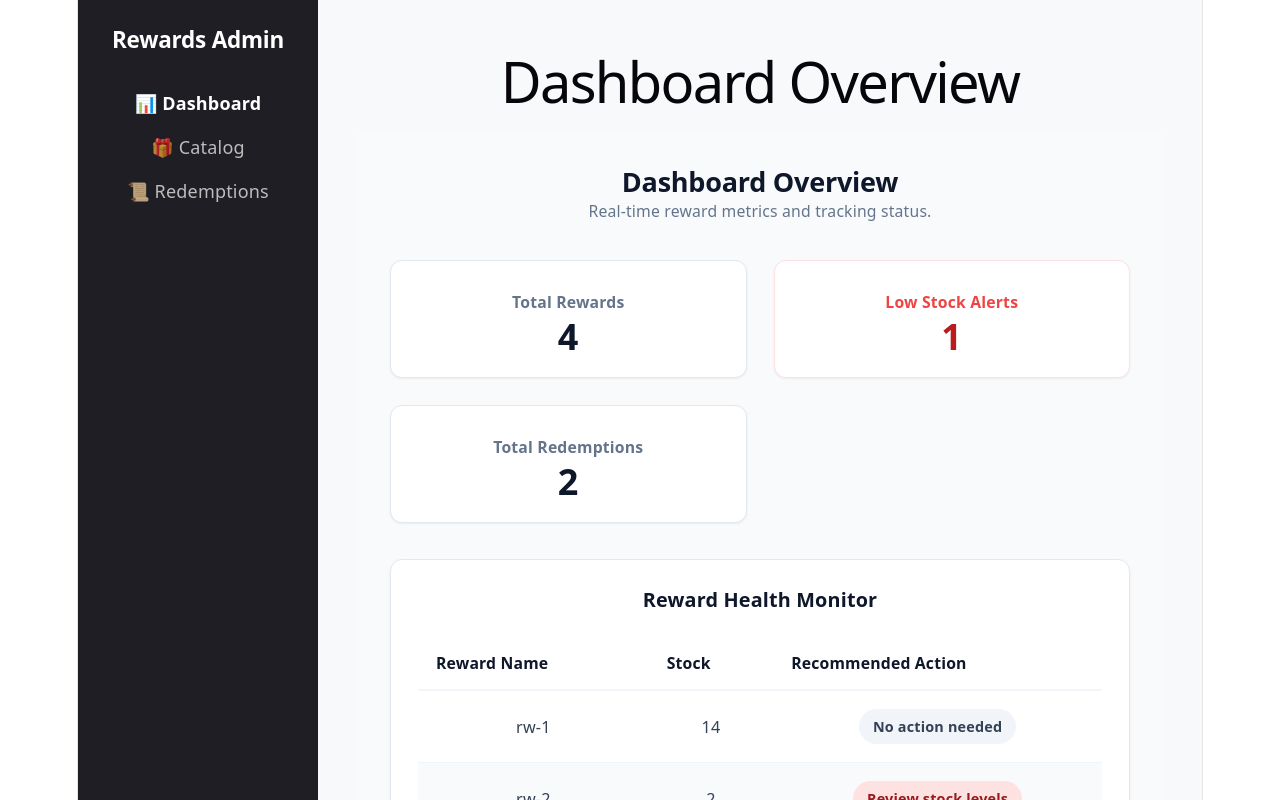
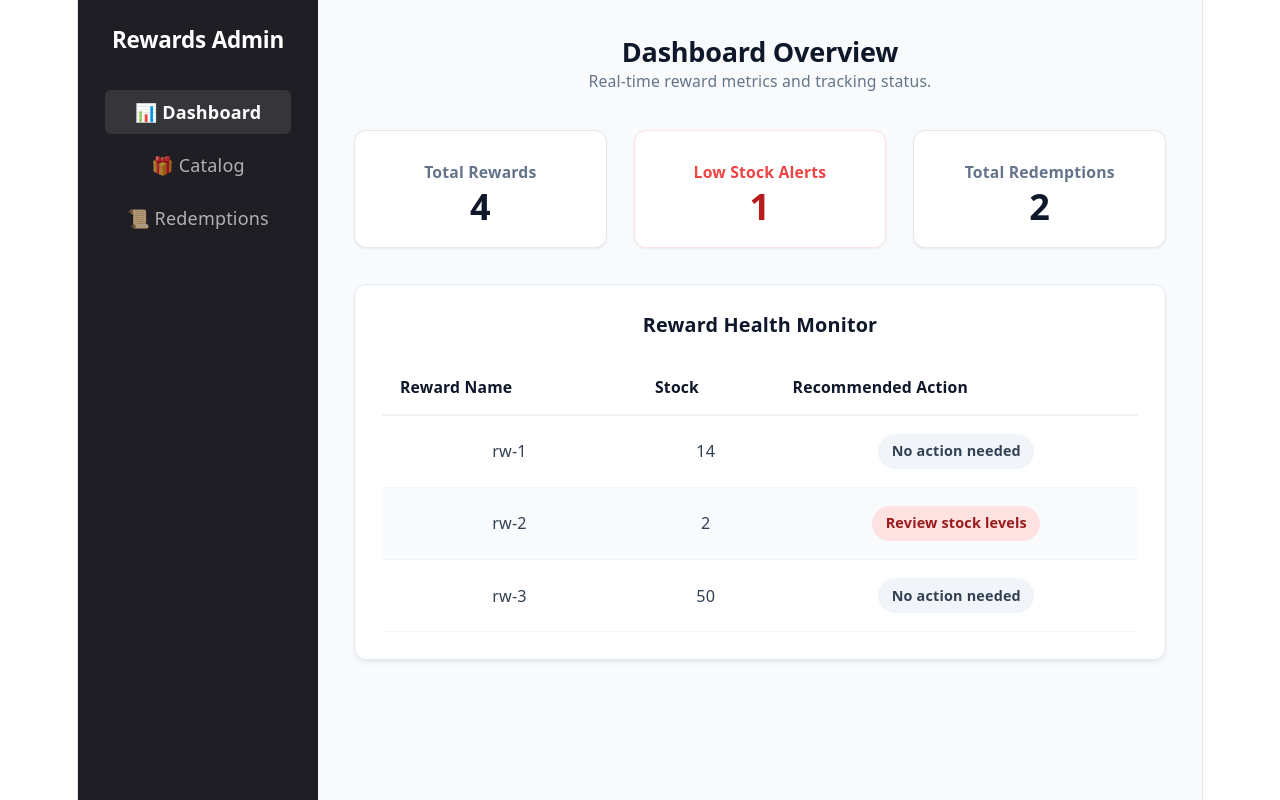
Before and after one commit to malopekamogelo63-collab/Dashboard, a React (Vite) app: page / in a window 1280 px wide. Shown: the top 800 px of the page. Built offline with nearby package versions, Linux system fonts and the light colour scheme.

Commit message:
remove duplicate header

```diff
--- a/src/App.tsx
+++ b/src/App.tsx
@@ -1,25 +1,39 @@
-{/*The Imports (Bringing the components Together)*/}
+import { useState } from 'react';
 import Sidebar from './components/Sidebar';
 import Analytics from './components/Analytics';
 import RewardsGrid from './components/RewardsGrid';
 
 export default function App() {
+  // Manage which view is currently active: 'dashboard' | 'catalog' | 'redemptions'
+  const [currentView, setCurrentView] = useState<string>('dashboard');
+
+  // Helper function to render the correct component based on state
+  const renderView = () => {
+    switch (currentView) {
+      case 'dashboard':
+        return <Analytics />;
+      case 'catalog':
+        return <RewardsGrid />;
+      case 'redemptions':
+        return (
+          <div style={{ backgroundColor: '#fff', borderRadius: '12px', padding: '2rem', border: '1px solid #e2e8f0' }}>
+            <h3 style={{ margin: 0, color: '#0f172a', fontFamily: 'system-ui, sans-serif' }}>Redemptions Log</h3>
+            <p style={{ color: '#64748b', marginTop: '0.5rem', fontFamily: 'system-ui, sans-serif' }}>Transaction records and user claims will map out here...</p>
+          </div>
+        );
+      default:
+        return <Analytics />;
+    }
+  };
+
   return (
-    <div style={{ display: 'flex', minHeight: '100vh', background: '#f8f9fa' }}>
-      {/* Fixed Left Navigation */}
-      <Sidebar />
+    <div style={{ display: 'flex', minHeight: '100vh', backgroundColor: '#f8fafc' }}>
+      {/* Pass state and setter function down to the Sidebar */}
+      <Sidebar currentView={currentView} onViewChange={setCurrentView} />
 
       {/* Main Content Viewport */}
-      <main style={{ flex: 1, padding: '2rem' }}>
-        <header style={{ marginBottom: '2rem' }}>
-          <h1>Dashboard Overview</h1>
-        </header>
-
-        {/* Top Metric Cards */}
-        <Analytics />
-
-        {/* Main Workspace Area */}
-        <RewardsGrid />
+      <main style={{ flex: 1, minWidth: 0 }}>
+        {renderView()}
       </main>
     </div>
   );
--- a/src/components/Sidebar.tsx
+++ b/src/components/Sidebar.tsx
@@ -2,7 +2,25 @@
 aside: A semantic HTML tag that tells the browser, "This is a sidebar layout."
 width: '240px', height: '100vh': Locks the sidebar's width and forces it to stretch from the very top to the absolute bottom of the user's screen.
 background: '#1e1e24': Gives it a professional, dark off-black finish so it stands out from the rest of the workspace. */}
-export default function Sidebar() {
+interface SidebarProps {
+  currentView: string;
+  onViewChange: (view: string) => void;
+}
+
+export default function Sidebar({ currentView, onViewChange }: SidebarProps) {
+  // Helper styling function to highlight the active menu link cleanly
+  const linkStyle = (viewName: string) => ({
+    margin: 0,
+    cursor: 'pointer',
+    padding: '0.5rem 0.75rem',
+    borderRadius: '6px',
+    backgroundColor: currentView === viewName ? 'rgba(255, 255, 255, 0.1)' : 'transparent',
+    color: '#fff',
+    fontWeight: currentView === viewName ? '600' : '400',
+    opacity: currentView === viewName ? 1 : 0.65,
+    transition: 'all 0.2s ease'
+  });
+
   return (
     <aside style={{
       width: '240px',
@@ -15,10 +33,16 @@ export default function Sidebar() {
       <h2 style={{ fontSize: '1.25rem', fontWeight: '700', margin: '0 0 2rem 0', color: '#fff' }}>
         Rewards Admin
       </h2>
-      <nav style={{ display: 'flex', flexDirection: 'column', gap: '1rem' }}>
-        <p style={{ margin: 0, cursor: 'pointer', opacity: 1, fontWeight: '600' }}>📊 Dashboard</p>
-        <p style={{ margin: 0, cursor: 'pointer', opacity: 0.7 }}>🎁 Catalog</p>
-        <p style={{ margin: 0, cursor: 'pointer', opacity: 0.7 }}>📜 Redemptions</p>
+      <nav style={{ display: 'flex', flexDirection: 'column', gap: '0.5rem' }}>
+        <p style={linkStyle('dashboard')} onClick={() => onViewChange('dashboard')}>
+          📊 Dashboard
+        </p>
+        <p style={linkStyle('catalog')} onClick={() => onViewChange('catalog')}>
+          🎁 Catalog
+        </p>
+        <p style={linkStyle('redemptions')} onClick={() => onViewChange('redemptions')}>
+          📜 Redemptions
+        </p>
       </nav>
     </aside>
   );
```
